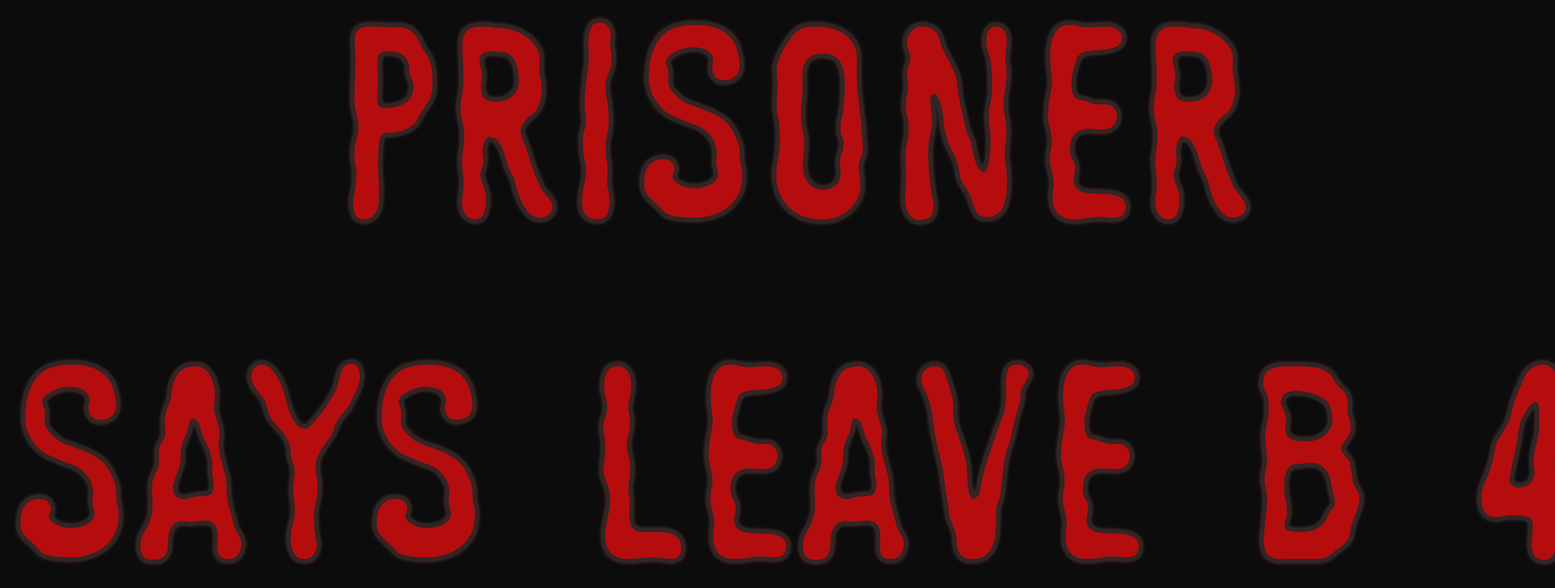
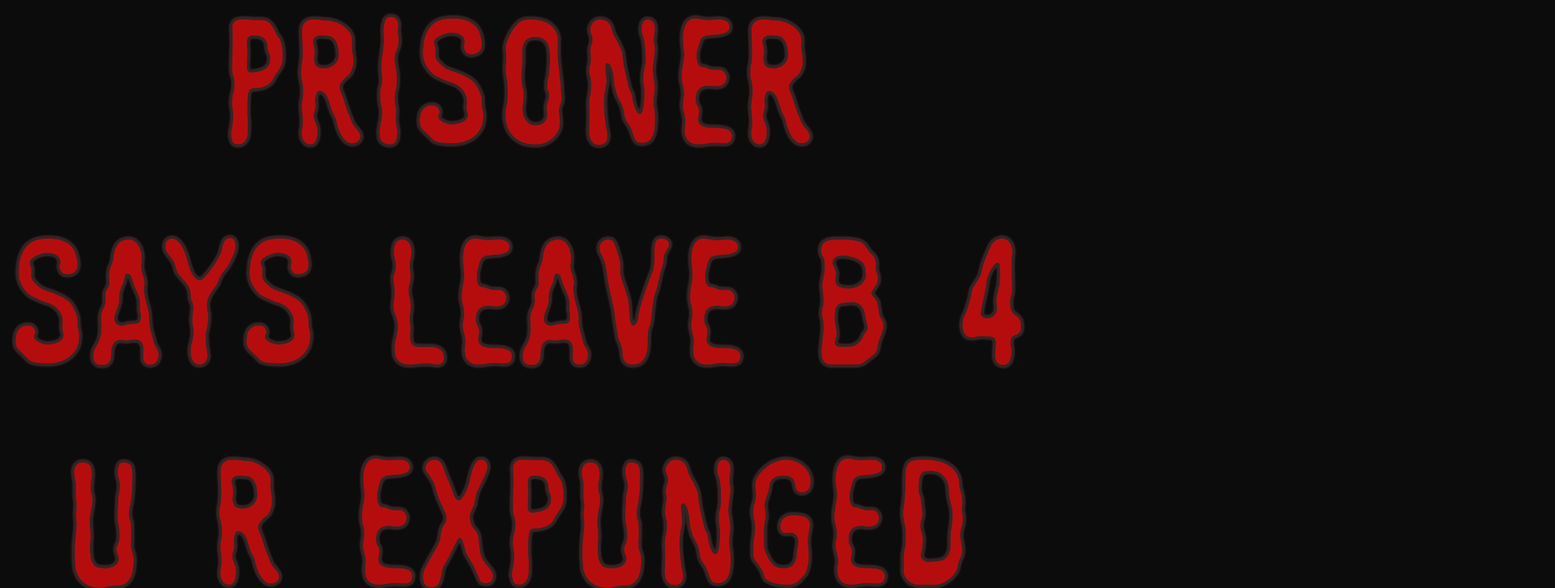
Before and after one commit to amplific/prisonerband-site, a plain HTML site: page index.html in a window 1280 px wide. Shown: the top 727 px of the page at 81% size, 1920 px wide, since content can reach past the window. Drawn offline with Linux system fonts and the light colour scheme.

Commit message:
Update index.html

```diff
--- a/index.html
+++ b/index.html
@@ -8,8 +8,11 @@
   <style>
     body { background-color:#0c0c0c; }
     div.main {
-      width: 1950px;
       padding: 200px auto 0;
+    }
+    div.main img {
+      max-width: 100%;
+      height: auto;
     }
   </style>
   <meta name="description" content="Get yikeys" />
```
